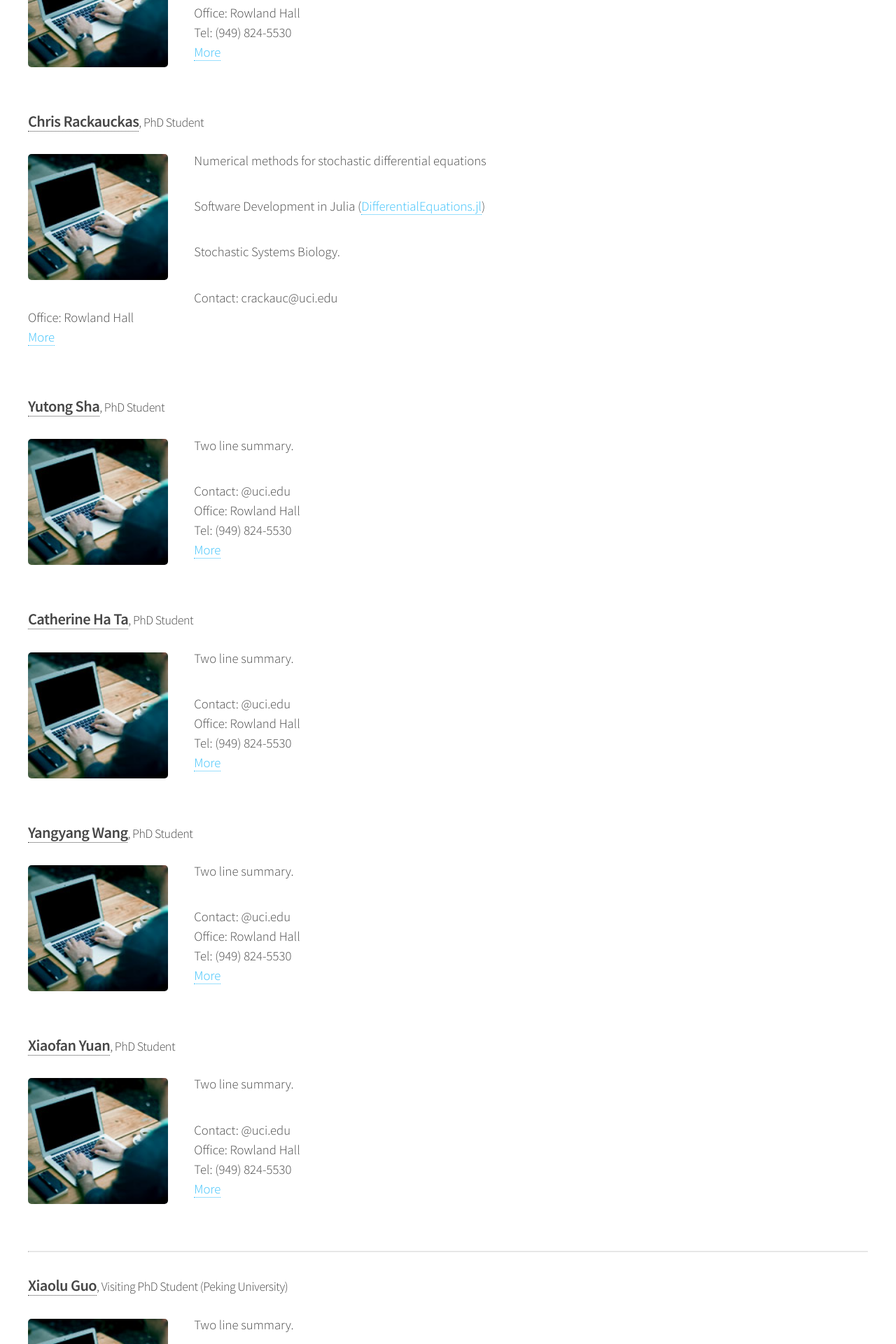
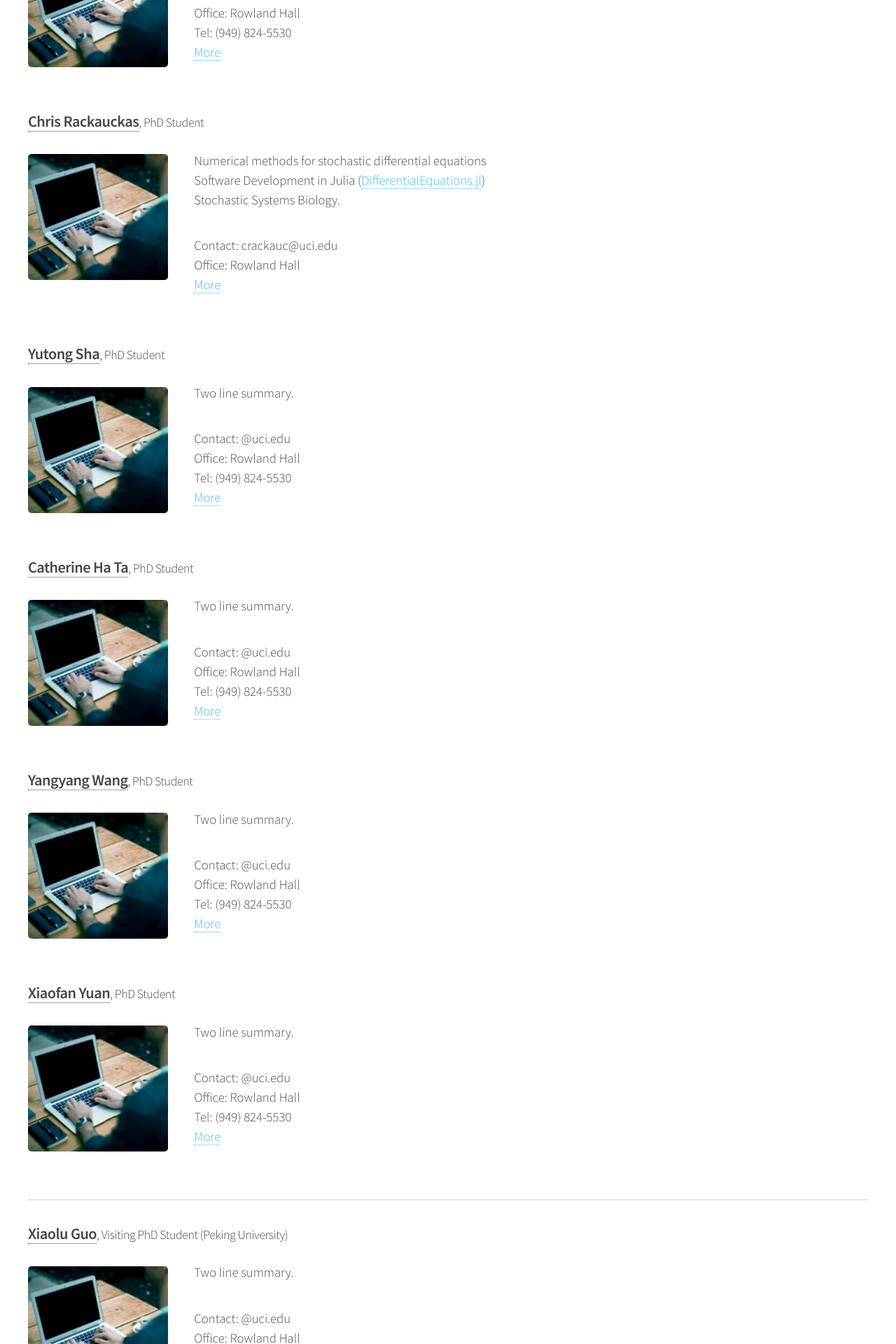
Before and after one commit to NieLab/nielab.github.io, a Jekyll site: the page built from lab-members.html, in a window 1280 px wide. Shown: the part 4113-6033 px from the top of the page at 70% size. Built offline with Jekyll 4.4.1, drawn with Linux system fonts in a browser that asks for light colours.

```diff
--- a/lab-members.html
+++ b/lab-members.html
@@ -143,8 +143,8 @@ layout: default
 			  <span class="image left"><a href="{{ site.baseurl }}/people/chris-rackauckas">
 			  <img style="width:200px" src="{{ site.baseurl }}/assets/images/pic03.jpg" alt="" /></a></span>
 			  <p>Numerical methods for stochastic differential equations<br />
-			  <p>Software Development in Julia (<a href="https://github.com/JuliaDiffEq/DifferentialEquations.jl">DifferentialEquations.jl</a>)<br />
-			  <p>Stochastic Systems Biology. <br />
+			  Software Development in Julia (<a href="https://github.com/JuliaDiffEq/DifferentialEquations.jl">DifferentialEquations.jl</a>)<br />
+			  Stochastic Systems Biology. <br />
 			  <p> Contact: crackauc@uci.edu<br>
 			  Office:  Rowland Hall<br>
 			  <a href="{{ site.baseurl }}/people/chris-rackauckas"> More </a></p><br>
```
